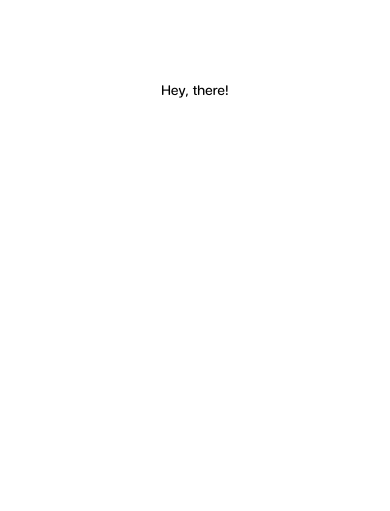
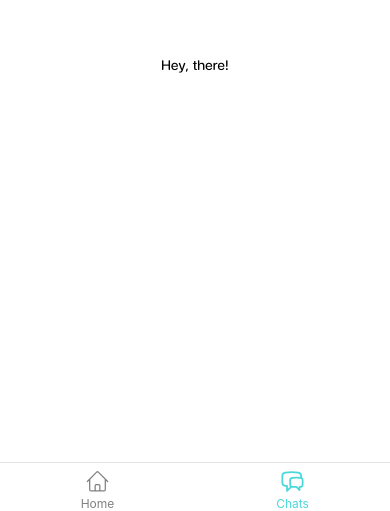
Before and after one commit to AsgardPavlov/nest-react-native-chat, a React Native app in the folder mobile/: screen /Chats in a window 390 px wide. Before the commit this address had no page. Shown: the part 333-844 px from the top of the page. Built offline with nearby package versions, Linux system fonts and the light colour scheme.

Commit message:
add bottom navigation bar

```diff
--- a/mobile/Router.tsx
+++ b/mobile/Router.tsx
@@ -2,14 +2,14 @@ import React from "react";
 import { NavigationContainer } from "@react-navigation/native";
 import { createNativeStackNavigator } from "@react-navigation/native-stack";
 
-import Home from "./src/screens/Home";
+import BottomNavigationBar from "./src/layout/BottomNavigationBar";
 import { LightTheme } from "./src/styles/theme";
 
 const Stack = createNativeStackNavigator();
 
 const routes = {
-  Home: {
-    component: Home,
+  Main: {
+    component: BottomNavigationBar,
     options: { headerShown: false }
   }
 };
--- /dev/null
+++ b/mobile/src/layout/BottomNavigationBar.tsx
@@ -0,0 +1,63 @@
+import {
+  ChatBubbleLeftRightIcon,
+  HomeIcon
+} from "react-native-heroicons/outline";
+import { createBottomTabNavigator } from "@react-navigation/bottom-tabs";
+import { useTheme } from "@react-navigation/native";
+import Chats from "screens/Home";
+import Home from "screens/Home";
+import { Colors } from "styles/colors";
+import { fontPixel } from "utils/font-size-helper";
+
+const Tab = createBottomTabNavigator();
+
+const BottomNavigationBar = () => {
+  const theme = useTheme();
+
+  return (
+    <Tab.Navigator
+      initialRouteName="Chats"
+      screenOptions={() => ({
+        tabBarActiveTintColor: theme.colors.primary,
+        tabBarInactiveTintColor: Colors.GRAY,
+        tabBarLabelStyle: {
+          fontSize: fontPixel(13)
+        },
+        tabBarStyle: {
+          paddingTop: 4
+        }
+      })}
+    >
+      <Tab.Screen
+        name="Home"
+        component={Home}
+        options={{
+          headerShown: false,
+          tabBarIcon: ({ color, size, focused }) => (
+            <HomeIcon
+              color={color}
+              size={size}
+              strokeWidth={focused ? 1.7 : 1.2}
+            />
+          )
+        }}
+      />
+      <Tab.Screen
+        name="Chats"
+        component={Chats}
+        options={{
+          headerShown: false,
+          tabBarIcon: ({ color, size, focused }) => (
+            <ChatBubbleLeftRightIcon
+              color={color}
+              size={size}
+              strokeWidth={focused ? 1.7 : 1.2}
+            />
+          )
+        }}
+      />
+    </Tab.Navigator>
+  );
+};
+
+export default BottomNavigationBar;
--- /dev/null
+++ b/mobile/src/screens/Chats/index.ts
@@ -0,0 +1,3 @@
+import Chats from "./Chats";
+
+export default Chats;
--- a/mobile/src/styles/colors.ts
+++ b/mobile/src/styles/colors.ts
@@ -3,5 +3,7 @@ export const Colors = {
   BLACK: "#000000",
   PRIMARY: "#4ad8da",
   PALE: "#cdcdcd",
-  LIGHT_PALE: "#e6e3e6"
+  LIGHT_PALE: "#e6e3e6",
+  GRAY: "#808080",
+  LIGHT_GRAY: "#8f8f8f"
 };
--- /dev/null
+++ b/mobile/src/utils/font-size-helper.ts
@@ -0,0 +1,33 @@
+import { Dimensions, PixelRatio } from "react-native";
+
+const { width: SCREEN_WIDTH, height: SCREEN_HEIGHT } = Dimensions.get("window");
+
+const widthBaseScale = SCREEN_WIDTH / 414;
+const heightBaseScale = SCREEN_HEIGHT / 896;
+
+export function normalize(size: number, based: "width" | "height" = "width") {
+  const newSize =
+    based === "height" ? size * heightBaseScale : size * widthBaseScale;
+  return Math.round(PixelRatio.roundToNearestPixel(newSize));
+}
+
+//for width  pixel
+const widthPixel = (size: number) => {
+  return normalize(size, "width");
+};
+//for height  pixel
+const heightPixel = (size: number) => {
+  return normalize(size, "height");
+};
+
+export const fontPixel = (size: number) => {
+  return heightPixel(size);
+};
+
+export const fontSize = {
+  mini: fontPixel(12),
+  small: fontPixel(15),
+  medium: fontPixel(17),
+  large: fontPixel(20),
+  xlarge: fontPixel(24)
+};
```
Also changed, not shown: mobile/package.json (+5 -2 lines), mobile/src/screens/Chats/Chats.tsx (added, +21 -0 lines), 1 other file (tests, documents, lock files or other folders).
